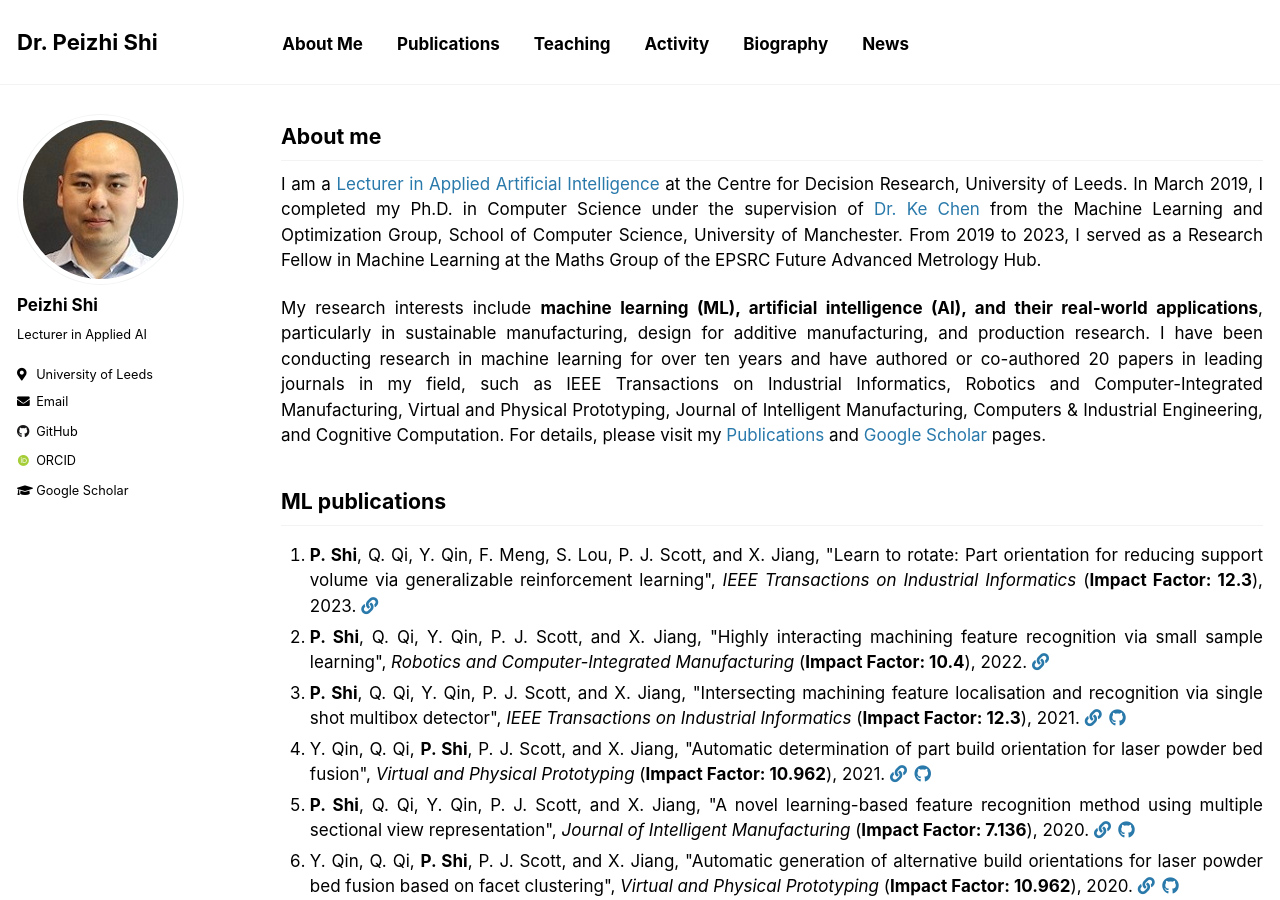
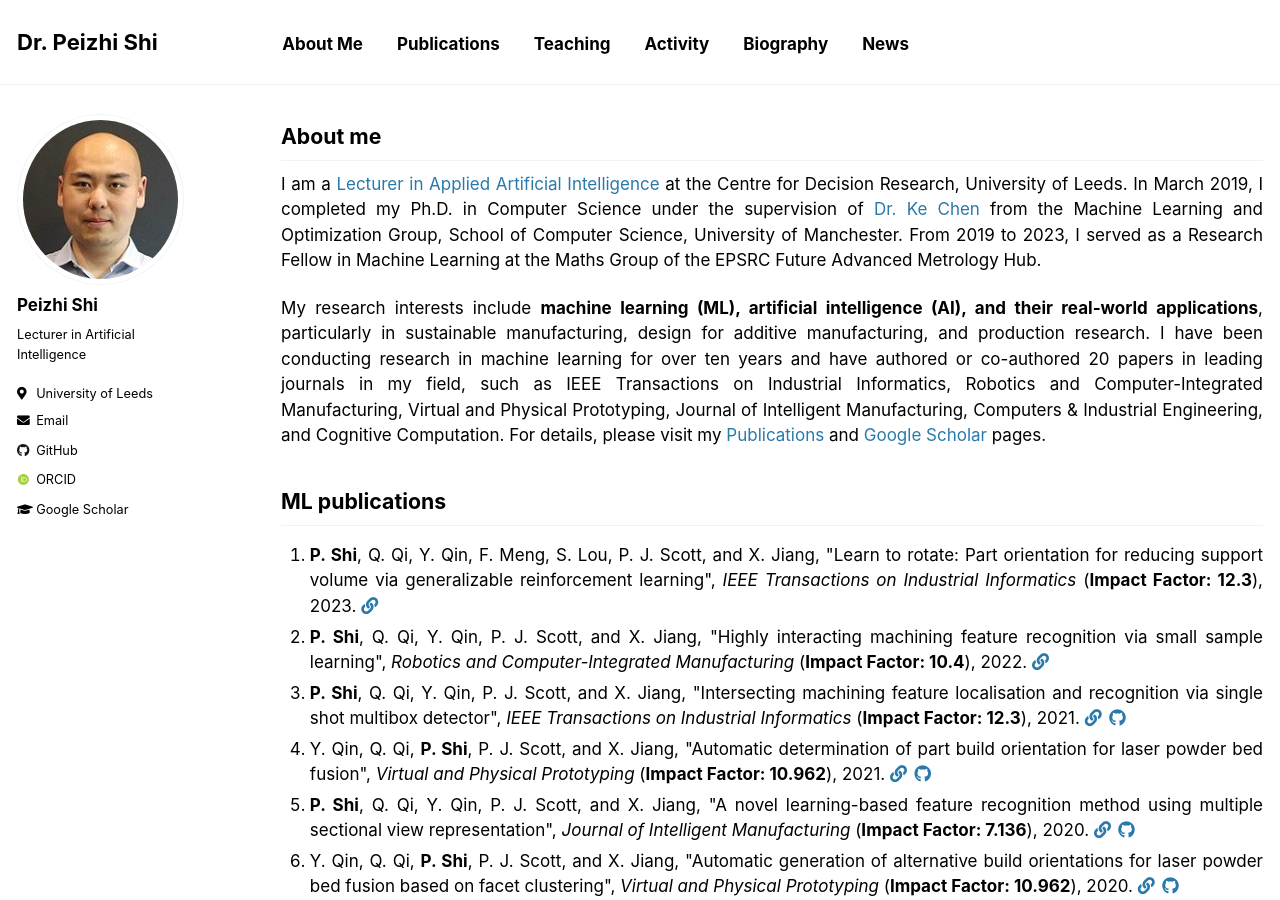
Before and after one commit to PeizhiShi/peizhishi.github.io, a Jekyll site: the page built from _pages/index.md, in a window 1280 px wide and 900 px high. Built offline with Jekyll 4.4.1, drawn with Linux system fonts in a browser that asks for light colours; some web fonts are replaced; our own code applies the rules of GitHub Pages for plain Markdown files.

Commit message:
Update _config.yml

```diff
--- a/_config.yml
+++ b/_config.yml
@@ -7,7 +7,7 @@
 
 # Site Settings
 locale                   : "en-US"
-title                    : "Dr. Peizhi Shi"
+title                    : "Dr. Peizhi Shi "
 title_separator          : "-"
 name                     : &name "Dr. Peizhi Shi"
 description              : &description "Lecturer in Applied Artificial Intelligence"
@@ -86,7 +86,7 @@ analytics:
 author:
   name             : "Peizhi Shi"
   avatar           : "myprofile.jpeg"
-  bio              : "Lecturer in Applied AI"
+  bio              : "Lecturer in Artificial Intelligence"
   location         :
   employer         : "University of Leeds"
   pubmed           :
```
